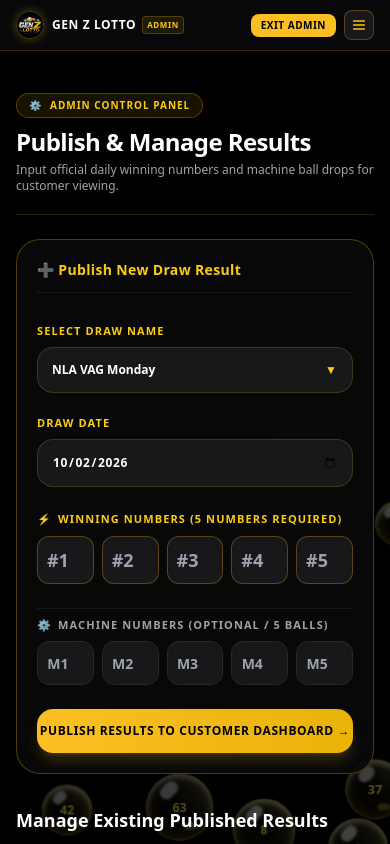
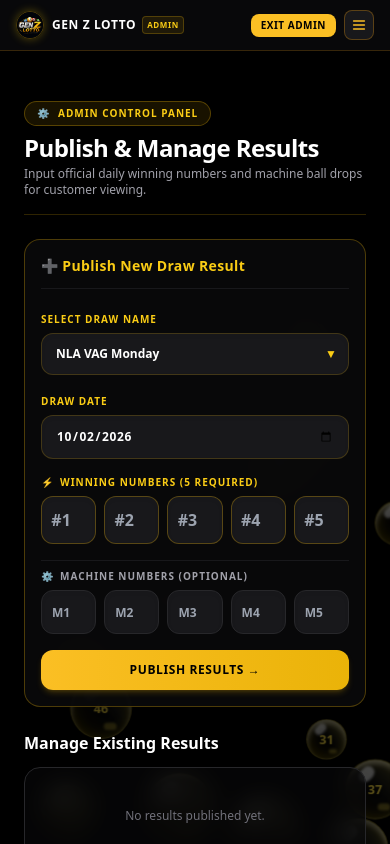
Before and after one commit to Kelvin548/gen-z-lotto, a Next.js app: page /admin/results in a window 390 px wide. Shown: the top 844 px of the page. Built offline with nearby package versions, Linux system fonts and the light colour scheme.

Commit message:
style: narrow and compact admin results page layout for mobile screens

```diff
--- a/src/app/admin/results/page.tsx
+++ b/src/app/admin/results/page.tsx
@@ -104,25 +104,25 @@ export default function AdminResultsPage() {
   };
 
   return (
-    <div className="space-y-6 relative z-10 max-w-5xl mx-auto text-white">
+    <div className="space-y-6 relative z-10 max-w-3xl mx-auto text-white p-2 sm:p-4">
       {/* Background Bubbles */}
       <div className="fixed inset-0 pointer-events-none z-0 overflow-hidden opacity-40">
         <FloatingBubbles />
       </div>
 
       {/* Header */}
-      <div className="border-b border-yellow-500/20 pb-5 relative z-10">
-        <div className="inline-flex items-center gap-2 px-3 py-1 rounded-full bg-yellow-500/10 border border-yellow-500/30 text-yellow-400 text-[10px] font-extrabold tracking-widest uppercase mb-2">
+      <div className="border-b border-yellow-500/20 pb-4 relative z-10">
+        <div className="inline-flex items-center gap-2 px-3 py-1 rounded-full bg-yellow-500/10 border border-yellow-500/30 text-yellow-400 text-[10px] font-extrabold tracking-widest uppercase mb-1.5">
           <span>⚙️</span> Admin Control Panel
         </div>
-        <h2 className="text-2xl sm:text-3xl font-black tracking-tight text-white">Publish & Manage Results</h2>
-        <p className="text-xs sm:text-sm text-zinc-400 mt-1">Input official daily winning numbers and machine ball drops for customer viewing.</p>
+        <h2 className="text-2xl font-black tracking-tight text-white">Publish & Manage Results</h2>
+        <p className="text-xs text-zinc-400 mt-0.5">Input official daily winning numbers and machine ball drops for customer viewing.</p>
       </div>
 
       {/* Input / Publish Form */}
-      <form onSubmit={handlePublish} className="bg-zinc-950/90 backdrop-blur-xl border border-yellow-500/30 rounded-3xl p-5 sm:p-8 shadow-2xl space-y-6 relative z-10">
+      <form onSubmit={handlePublish} className="bg-zinc-950/90 backdrop-blur-xl border border-yellow-500/30 rounded-2xl p-4 sm:p-6 shadow-2xl space-y-4 relative z-10">
         <div className="flex items-center justify-between border-b border-zinc-900 pb-3">
-          <h3 className="text-sm sm:text-base font-black text-yellow-400 tracking-wide">
+          <h3 className="text-sm font-black text-yellow-400 tracking-wide">
             {editingId ? '✏️ Edit Published Result' : '➕ Publish New Draw Result'}
           </h3>
           {editingId && (
@@ -141,44 +141,44 @@ export default function AdminResultsPage() {
         </div>
 
         {/* Dropdown selectors for Draw Name & Date Picker */}
-        <div className="grid grid-cols-1 sm:grid-cols-2 gap-4">
-          <div className="space-y-1.5">
-            <label className="text-[11px] font-extrabold uppercase tracking-widest text-yellow-400">Select Draw Name</label>
+        <div className="space-y-3">
+          <div className="space-y-1">
+            <label className="text-[10px] font-extrabold uppercase tracking-widest text-yellow-400">Select Draw Name</label>
             <div className="relative">
               <select
                 value={selectedDraw}
                 onChange={(e) => setSelectedDraw(e.target.value)}
-                className="w-full rounded-2xl bg-zinc-900 border border-yellow-500/20 p-3.5 text-xs sm:text-sm font-bold text-white focus:outline-none focus:border-yellow-400 cursor-pointer appearance-none shadow-inner"
+                className="w-full rounded-xl bg-zinc-900 border border-yellow-500/20 px-3.5 py-3 text-xs font-bold text-white focus:outline-none focus:border-yellow-400 cursor-pointer appearance-none shadow-inner"
               >
                 {drawsList.map((draw) => (
                   <option key={draw} value={draw} className="bg-zinc-900 text-white">{draw}</option>
                 ))}
               </select>
-              <div className="pointer-events-none absolute inset-y-0 right-0 flex items-center px-4 text-yellow-400 text-xs">
+              <div className="pointer-events-none absolute inset-y-0 right-0 flex items-center px-3 text-yellow-400 text-xs">
                 ▼
               </div>
             </div>
           </div>
 
-          <div className="space-y-1.5">
-            <label className="text-[11px] font-extrabold uppercase tracking-widest text-yellow-400">Draw Date</label>
+          <div className="space-y-1">
+            <label className="text-[10px] font-extrabold uppercase tracking-widest text-yellow-400">Draw Date</label>
             <div className="relative">
               <input
                 type="date"
                 value={drawDate}
                 onChange={(e) => setDrawDate(e.target.value)}
-                className="w-full rounded-2xl bg-zinc-900 border border-yellow-500/20 p-3.5 text-xs sm:text-sm font-bold text-white focus:outline-none focus:border-yellow-400 cursor-pointer shadow-inner uppercase tracking-wider"
+                className="w-full rounded-xl bg-zinc-900 border border-yellow-500/20 px-3.5 py-3 text-xs font-bold text-white focus:outline-none focus:border-yellow-400 cursor-pointer shadow-inner uppercase tracking-wider"
               />
             </div>
           </div>
         </div>
 
         {/* Winning Numbers Input Matrix */}
-        <div className="space-y-2">
-          <label className="text-[11px] font-extrabold uppercase tracking-widest text-yellow-400 flex items-center gap-1.5">
-            <span>⚡</span> Winning Numbers (5 Numbers Required)
+        <div className="space-y-1.5">
+          <label className="text-[10px] font-extrabold uppercase tracking-widest text-yellow-400 flex items-center gap-1.5">
+            <span>⚡</span> Winning Numbers (5 Required)
           </label>
-          <div className="grid grid-cols-5 gap-2 sm:gap-3">
+          <div className="grid grid-cols-5 gap-2">
             {winningNumbers.map((num, idx) => (
               <input
                 key={idx}
@@ -188,7 +188,7 @@ export default function AdminResultsPage() {
                 placeholder={`#${idx + 1}`}
                 value={num}
                 onChange={(e) => handleWinNumChange(idx, e.target.value)}
-                className="h-12 sm:h-16 rounded-xl sm:rounded-2xl bg-zinc-900 border border-yellow-500/30 text-center text-lg sm:text-xl font-black text-yellow-400 focus:outline-none focus:border-yellow-400 shadow-inner"
+                className="h-12 rounded-xl bg-zinc-900 border border-yellow-500/30 text-center text-base font-black text-yellow-400 focus:outline-none focus:border-yellow-400 shadow-inner"
                 required
               />
             ))}
@@ -196,11 +196,11 @@ export default function AdminResultsPage() {
         </div>
 
         {/* Machine Numbers Input Matrix */}
-        <div className="space-y-2 pt-2 border-t border-zinc-900">
-          <label className="text-[11px] font-bold uppercase tracking-widest text-zinc-400 flex items-center gap-1.5">
-            <span>⚙️</span> Machine Numbers (Optional / 5 Balls)
+        <div className="space-y-1.5 pt-2 border-t border-zinc-900">
+          <label className="text-[10px] font-bold uppercase tracking-widest text-zinc-400 flex items-center gap-1.5">
+            <span>⚙️</span> Machine Numbers (Optional)
           </label>
-          <div className="grid grid-cols-5 gap-2 sm:gap-3">
+          <div className="grid grid-cols-5 gap-2">
             {machineNumbers.map((num, idx) => (
               <input
                 key={idx}
@@ -210,7 +210,7 @@ export default function AdminResultsPage() {
                 placeholder={`M${idx + 1}`}
                 value={num}
                 onChange={(e) => handleMachNumChange(idx, e.target.value)}
-                className="h-11 sm:h-14 rounded-xl sm:rounded-2xl bg-zinc-900 border border-zinc-800 text-center text-sm sm:text-base font-bold text-zinc-300 focus:outline-none focus:border-yellow-400 shadow-inner"
+                className="h-11 rounded-xl bg-zinc-900 border border-zinc-800 text-center text-xs font-bold text-zinc-300 focus:outline-none focus:border-yellow-400 shadow-inner"
               />
             ))}
           </div>
@@ -218,58 +218,57 @@ export default function AdminResultsPage() {
 
         <button
           type="submit"
-          className="w-full py-3.5 rounded-2xl bg-gradient-to-r from-amber-400 to-yellow-500 text-black font-black text-xs uppercase tracking-wider hover:opacity-90 transition shadow-lg shadow-yellow-500/20 cursor-pointer"
+          className="w-full py-3 rounded-xl bg-gradient-to-r from-amber-400 to-yellow-500 text-black font-black text-xs uppercase tracking-wider hover:opacity-90 transition shadow-md shadow-yellow-500/20 cursor-pointer"
         >
-          {editingId ? 'Update Published Result' : 'Publish Results to Customer Dashboard →'}
+          {editingId ? 'Update Published Result' : 'Publish Results →'}
         </button>
       </form>
 
-      {/* Published History & Management Grid */}
-      <div className="space-y-4 pt-2 relative z-10">
-        <h3 className="text-lg font-black text-white">Manage Existing Published Results</h3>
+      {/* Published History & Management Cards */}
+      <div className="space-y-3 relative z-10">
+        <h3 className="text-base font-black text-white">Manage Existing Results</h3>
         {publishedResults.length === 0 ? (
-          <div className="text-center py-12 bg-zinc-950/60 backdrop-blur-md border border-zinc-800 rounded-3xl text-zinc-500 text-xs">
-            No results published yet. Use the form above to add your first draw result.
+          <div className="text-center py-10 bg-zinc-950/60 backdrop-blur-md border border-zinc-800 rounded-2xl text-zinc-500 text-xs">
+            No results published yet.
           </div>
         ) : (
           <div className="space-y-3">
             {publishedResults.map((res) => (
-              <div key={res.id} className="bg-zinc-950/85 backdrop-blur-md border border-yellow-500/20 hover:border-yellow-500/40 transition rounded-2xl p-4 sm:p-6 shadow-xl flex flex-col md:flex-row md:items-center justify-between gap-4">
-                <div className="space-y-2.5">
-                  <div className="flex flex-wrap items-center gap-2 sm:gap-3">
-                    <span className="text-sm sm:text-base font-black text-white">{res.drawName}</span>
+              <div key={res.id} className="bg-zinc-950/85 backdrop-blur-md border border-yellow-500/20 hover:border-yellow-500/40 transition rounded-2xl p-4 shadow-xl space-y-3">
+                <div className="flex items-center justify-between border-b border-zinc-900 pb-2">
+                  <span className="text-xs font-black text-white">{res.drawName}</span>
                   <span className="text-[10px] px-2 py-0.5 rounded-full bg-yellow-500/10 text-yellow-400 border border-yellow-500/30 font-bold">{res.date}</span>
                 </div>
-                  <div className="space-y-1.5">
-                    <div className="flex flex-wrap gap-1.5 text-xs items-center">
+
+                <div className="space-y-1.5 text-xs">
+                  <div className="flex items-center gap-1.5 flex-wrap">
                     <span className="text-zinc-500 font-extrabold uppercase text-[9px] mr-1">Win:</span>
                     {res.winningNumbers.map((n: string, i: number) => (
-                        <span key={i} className="w-7 h-7 sm:w-8 sm:h-8 rounded-lg bg-gradient-to-br from-amber-200 to-yellow-500 text-black font-black text-xs flex items-center justify-center shadow">
+                      <span key={i} className="w-7 h-7 rounded-lg bg-amber-400 text-black font-black text-xs flex items-center justify-center shadow">
                         {n}
                       </span>
                     ))}
                   </div>
-                    <div className="flex flex-wrap gap-1.5 text-xs items-center">
+                  <div className="flex items-center gap-1.5 flex-wrap">
                     <span className="text-zinc-500 font-extrabold uppercase text-[9px] mr-1">Mach:</span>
                     {res.machineNumbers.map((m: string, i: number) => (
-                        <span key={i} className="w-6 h-6 sm:w-7 sm:h-7 rounded-lg bg-zinc-900 border border-zinc-800 text-zinc-300 font-bold text-[11px] flex items-center justify-center">
+                      <span key={i} className="w-6 h-6 rounded-lg bg-zinc-900 border border-zinc-800 text-zinc-300 font-bold text-[10px] flex items-center justify-center">
                         {m}
                       </span>
                     ))}
                   </div>
                 </div>
-                </div>
 
-                <div className="flex items-center gap-2 pt-2 md:pt-0 border-t md:border-0 border-zinc-900 shrink-0">
+                <div className="flex items-center gap-2 pt-2 border-t border-zinc-900">
                   <button
                     onClick={() => handleEdit(res)}
-                    className="flex-1 md:flex-none px-4 py-2 rounded-xl bg-yellow-500/10 border border-yellow-500/30 text-yellow-400 text-xs font-bold hover:bg-yellow-500 hover:text-black transition cursor-pointer shadow"
+                    className="flex-1 py-1.5 rounded-lg bg-yellow-500/10 border border-yellow-500/30 text-yellow-400 text-[11px] font-bold hover:bg-yellow-500 hover:text-black transition cursor-pointer shadow"
                   >
                     Edit
                   </button>
                   <button
                     onClick={() => handleDelete(res.id)}
-                    className="flex-1 md:flex-none px-4 py-2 rounded-xl bg-red-500/10 border border-red-500/30 text-red-400 text-xs font-bold hover:bg-red-500 hover:text-white transition cursor-pointer shadow"
+                    className="flex-1 py-1.5 rounded-lg bg-red-500/10 border border-red-500/30 text-red-400 text-[11px] font-bold hover:bg-red-500 hover:text-white transition cursor-pointer shadow"
                   >
                     Delete
                   </button>
```
Lines whose indentation alone changed are shown as unchanged.
